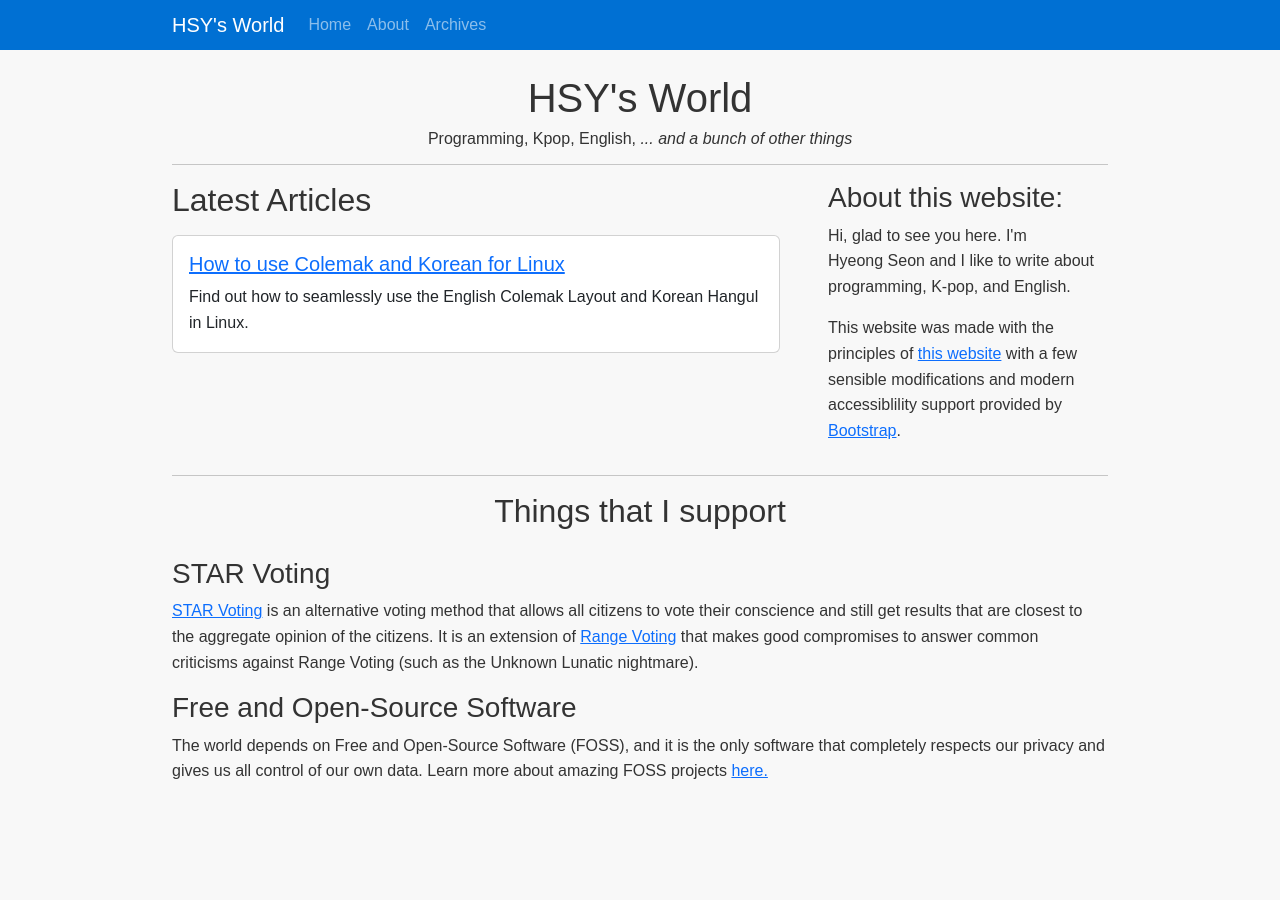
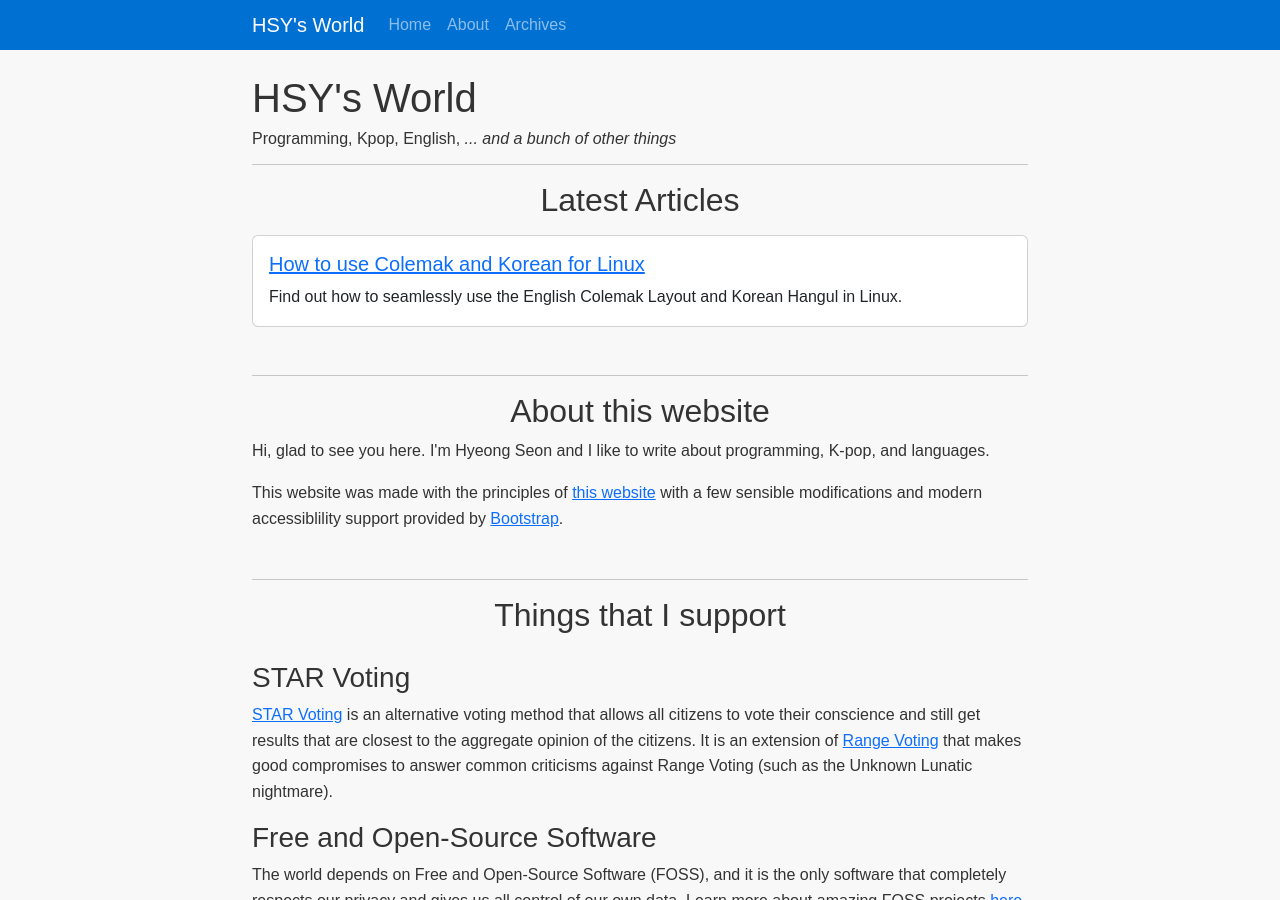
Before and after one commit to hexagonforce/hexagonforce.github.io, a Jekyll site: the page built from index.html, in a window 1280 px wide and 900 px high. Built offline with Jekyll 4.4.1, drawn with Linux system fonts in a browser that asks for light colours; some web fonts are replaced.

Commit message:
Eliminate 2 columns in the layout

```diff
--- a/_layouts/page.html
+++ b/_layouts/page.html
@@ -1,10 +1,7 @@
 ---
 layout: default
 ---
+
 {% include header.html %}
 
-<div id="mainContainer">
-    <div class="container-lg mt-3 my-md-4">
-    {{ content }}
-    </div>
-</div>
+<div id="mainContainer" class="container-lg mt-3 my-md-4">{{ content }}</div>
--- a/assets/css/main.scss
+++ b/assets/css/main.scss
@@ -1,5 +1,6 @@
 ---
 ---
+
 @import "typography";
 @import "colors";
 
@@ -7,20 +8,45 @@ body {
     font: 100% $font-stack;
     color: $primary-color;
     background-color: $bg-color;
+    min-height: 100vh;
 }
 #mainContainer {
-  max-width: 60rem;
+    max-width: 50rem;
+    margin: 0 auto;
+    min-height: 100vh;
+}
+#mainNavigation {
+    max-width: 50rem;
     margin: 0 auto;
 }
-
-#mainNavigation{
-  max-width: 60rem;
-  margin: 0 auto;
-}
-
 .nav-header {
     background-color: $accent-color;
 }
 p {
     line-height: 1.6em;
 }
+
+.recent-posts-container {
+    width: 100%;
+    background: white;
+    padding: 10px;
+    box-shadow: 0 -2px 5px rgba(0, 0, 0, 0.1);
+}
+.recent-posts-container ul {
+    list-style: none;
+    padding: 0;
+    margin: 0;
+}
+.recent-posts-container li {
+    display: flex;
+    justify-content: space-between;
+    padding: 5px 0;
+}
+.recent-posts-container .post-date {
+    font-size: 0.9em;
+    color: gray;
+}
+
+.post-content {
+    flex: 1;
+}
--- a/index.html
+++ b/index.html
@@ -2,14 +2,12 @@
 layout: page
 ---
 
-<h1 class="text-center">HSY's World</h1>
-<div class="text-center">
-    Programming, Kpop, English, <em>... and a bunch of other things</em>
-</div>
+<h1>HSY's World</h1>
+<div>Programming, Kpop, English, <em>... and a bunch of other things</em></div>
 <hr />
 <div class="row gx-5">
-    <div class="col-md-8 mb-3">
-        <h2 class="mb-3">Latest Articles</h2>
+    <div class="col-md-12 mb-3">
+        <h2 class="mb-3 text-center">Latest Articles</h2>
         {% for post in site.posts limit:5%}
         <div class="card mb-3">
             <div class="card-body">
@@ -21,11 +19,14 @@ layout: page
         </div>
         {% endfor %}
     </div>
-    <div class="col-md-4">
-        <h3>About this website:</h3>
+</div>
+<hr />
+<div class="row gx-5">
+    <div class="col-md-12 mb-3">
+        <h2 class="text-center">About this website</h2>
         <p>
             Hi, glad to see you here. I'm Hyeong&nbsp;Seon and I like to write
-            about programming, K-pop, and English.
+            about programming, K-pop, and languages.
         </p>
         <p>
             This website was made with the principles of
```
Also changed, not shown: _layouts/post.html (+13 -14 lines). Lines whose indentation alone changed are shown as unchanged.
